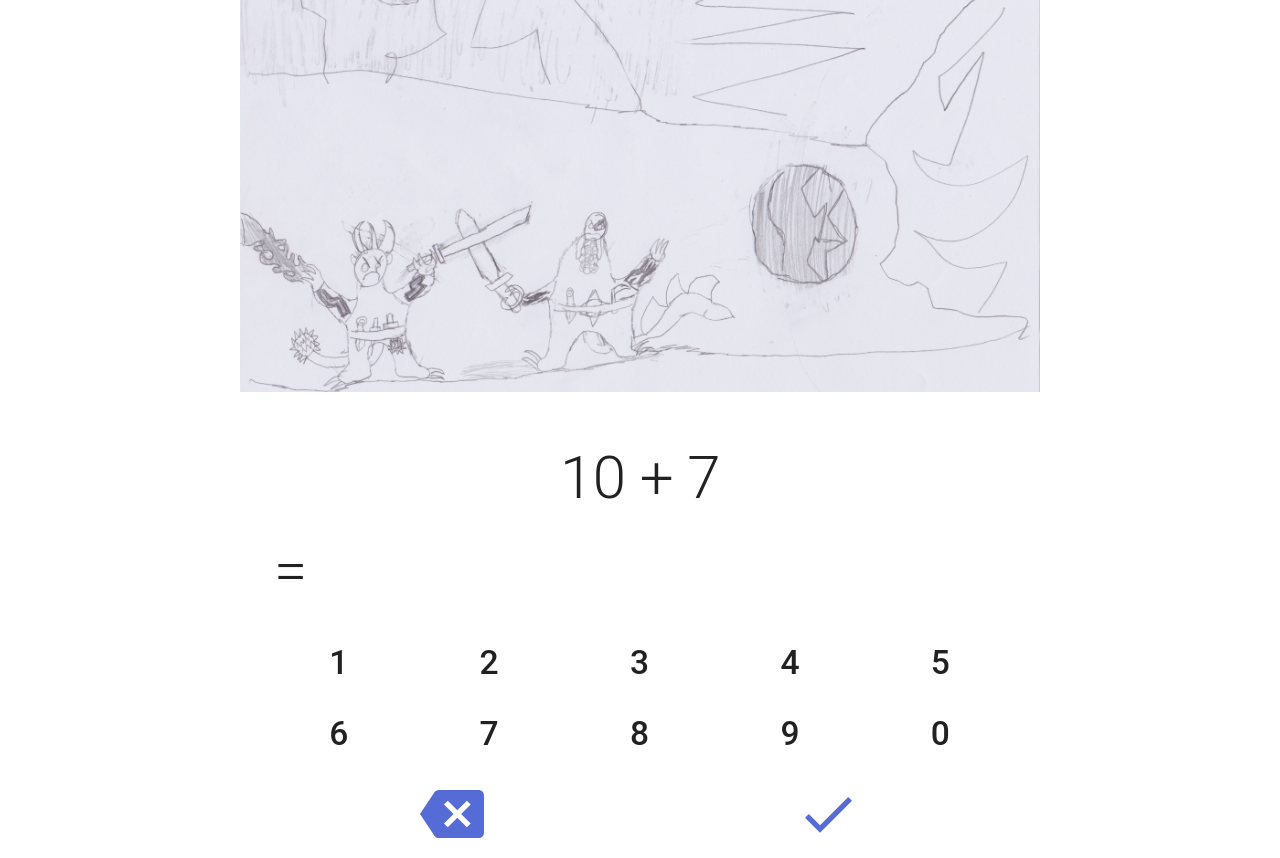
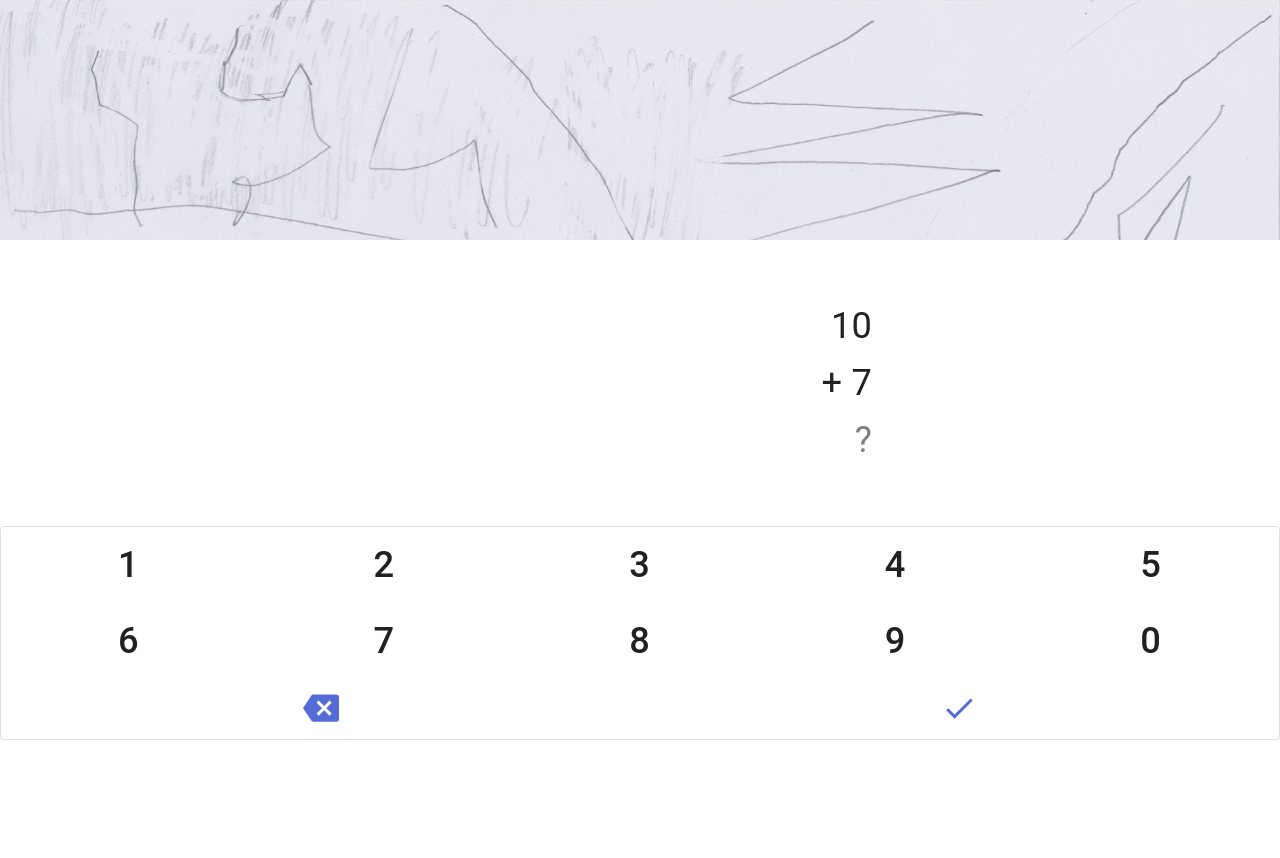
Before and after one commit to cedricpinson/kids-maths, a React (Create React App) app: page / in a window 1280 px wide. After the commit the page ends 800 px from the top, so only its background shows below. Built offline with nearby package versions, Linux system fonts and the light colour scheme.

Commit message:
Adds fontSize relative to screenSize

```diff
--- a/src/App.js
+++ b/src/App.js
@@ -12,6 +12,12 @@ import Button from '@material-ui/core/Button';
 import { makeStyles } from '@material-ui/core/styles';
 import DoneIcon from '@material-ui/icons/Done';
 import BackspaceIcon from '@material-ui/icons/Backspace';
+import { grey } from '@material-ui/core/colors';
+
+const imageHeight = window.innerHeight*0.3;
+const OperationFontSizeFactor = 2.9*window.innerHeight/1024.0;
+const textFontSize = (OperationFontSizeFactor).toString() + 'rem';
+console.log("textFontSize", textFontSize);
 
 const useStyles = makeStyles((theme) => ({
   root: {
@@ -19,26 +25,25 @@ const useStyles = makeStyles((theme) => ({
     height: '100vh',
     alignContent: 'center',
   },
-  paper: {
-    padding: theme.spacing(2),
-    textAlign: 'center',
-  },
+
+  variableFontSize: {
+    fontSize: textFontSize
+  }
 
 }));
 
 
 function TopWindow () {
-  const imageWidth = window.screen.width > 414 ? window.screen.width : 414;
-  const imageHeight = Math.round(imageWidth * 9.0 / 16);
-  console.log('width=', imageWidth, 'height=', imageHeight);
+  const imageWidth = window.screen.width/2; // > 414 ? window.screen.width : 414;
+  console.log('width=', imageWidth, 'height=', imageHeight, "screen=", window.innerHeight);
   return (
     <div
         style={{
           margin: 0,
+          padding:0,
           backgroundImage: 'url(sam.jpg)',
           backgroundSize: "cover",
           height: imageHeight,
-          width: imageWidth,
           color: "#f5f5f5"
         }}
       />
@@ -49,7 +54,7 @@ function TopWindow () {
 function Key(props)
 {
     return (
-      <Button fullWidth='True' style={{fontSize: "2.4em"}}
+      <Button fullWidth='True' style={{fontSize: 'inherit'}}
         onClick={() => props.onClick()}
         >
         {props.value}
@@ -68,7 +73,7 @@ class Keyboard extends React.Component {
 
   render() {
     return (
-      <Container>
+      <Paper variant="outlined" style={{ fontSize: textFontSize}}>
         <ButtonGroup style={{ justifyContent:'center', display:'flex'}}>
           {this.renderKey(1)}
           {this.renderKey(2)}
@@ -84,14 +89,14 @@ class Keyboard extends React.Component {
           {this.renderKey(0)}
           </ButtonGroup>
         <ButtonGroup style={{ justifyContent:'space-around', display:'flex'}}>
-            <IconButton color="primary" onClick={() => this.props.onBackspace()} style={{borderRadius: 0}}>
-              <BackspaceIcon style={{fontSize:'4rem'}}/>
-            </IconButton>
-            <IconButton color="primary" onClick={() => this.props.onValidate()} style={{borderRadius: 0}}>
-              <DoneIcon style={{fontSize:'4rem'}}/>
-            </IconButton>
-          </ButtonGroup>
-</Container>
+          <IconButton color="primary" onClick={() => this.props.onBackspace()} style={{borderRadius: 0}}>
+            <BackspaceIcon style={{fontSize: textFontSize}}/>
+          </IconButton>
+          <IconButton color="primary" onClick={() => this.props.onValidate()} style={{borderRadius: 0}}>
+            <DoneIcon style={{fontSize: textFontSize}}/>
+          </IconButton>
+        </ButtonGroup>
+</Paper>
     );
   }
 }
@@ -102,18 +107,39 @@ function Status(props) {
   )
 }
 
+function RenderResult(props) {
+  if (props.value.length === 0) {
+    return (
+      <div style={{color: 'grey' ,textAlign: 'right', paddingLeft: '10px'}}>
+        ?
+      </div>
+    )
+  }
+    return (
+      <div gutterBottom style={{textAlign: 'right', paddingLeft: '10px'}}>
+        {props.value}
+      </div>
+    )
+
+}
 function Operation(props) {
   return (
-    <Container style={{paddingTop: '50px'}}>
-      <Typography variant="h2" component="h2" gutterBottom  style={{textAlign: 'center'}}>
-      {props.value.operation}
-      </Typography>
-      <Typography variant="h2" component="h2" gutterBottom style={{paddingLeft: '10px'}}>
-      = {props.value.result}
-      </Typography>
-      <h1>
-      {props.value.status}
-      </h1>
+    <Container style={{
+      marginLeft: '-30%',
+      fontSize: textFontSize,
+    }}>
+      <div  style={{textAlign: 'right',
+                                                                   marginBottom: 5,
+                                                             }}>
+      {props.value.operands[0]}
+      </div>
+      <div  style={{textAlign: 'right',
+                                                                   marginBottom: 5,
+                                                            }}>
+      +  {props.value.operands[1]}
+      </div>
+      <RenderResult value={props.value.result}/>
+      {/* {props.value.status} */}
     </Container>
   )
 }
@@ -141,7 +167,6 @@ class MainPage extends React.Component {
     const b = getNumber10();
 
     return { ...this.state,
-             operation: a.toString() + " + " + b.toString(),
              result : "",
              status: null,
              operands:[a, b],};
@@ -213,41 +238,38 @@ class MainPage extends React.Component {
   render() {
 
     return (
-      <Box >
+      <Container style={{
+        padding:0,
+        maring:0,
+      }}>
         <TopWindow/>
-
+        <Grid container
+              direction="column"
+              justify='space-evenly'
+          style={{ height: window.innerHeight - imageHeight }}
+        >
+          <Grid item>
         <Status value={this.state.errors}/>
         <Operation value={this.state}/>
-
+</Grid>
+          <Grid item>
         <Keyboard
       value={this.state}
       onClick={(i) => this.handleClick(i) }
       onValidate={() => this.handleValidation() }
       onBackspace={() => this.handleBackspace() }
         />
-        </Box>
+            </Grid>
+
+    </Grid>
+</Container>
     )
   }
 }
 
 function App() {
-
-  const classes = useStyles();
-
   return (
-    <Container >
-        <Grid container
-      direction="column"
-      justify="center"
-      alignItems="center"
-      className={classes.root}
-        >
-
     <MainPage/>
-
-        </Grid>
-    </Container>
-
   );
 }
 
```
